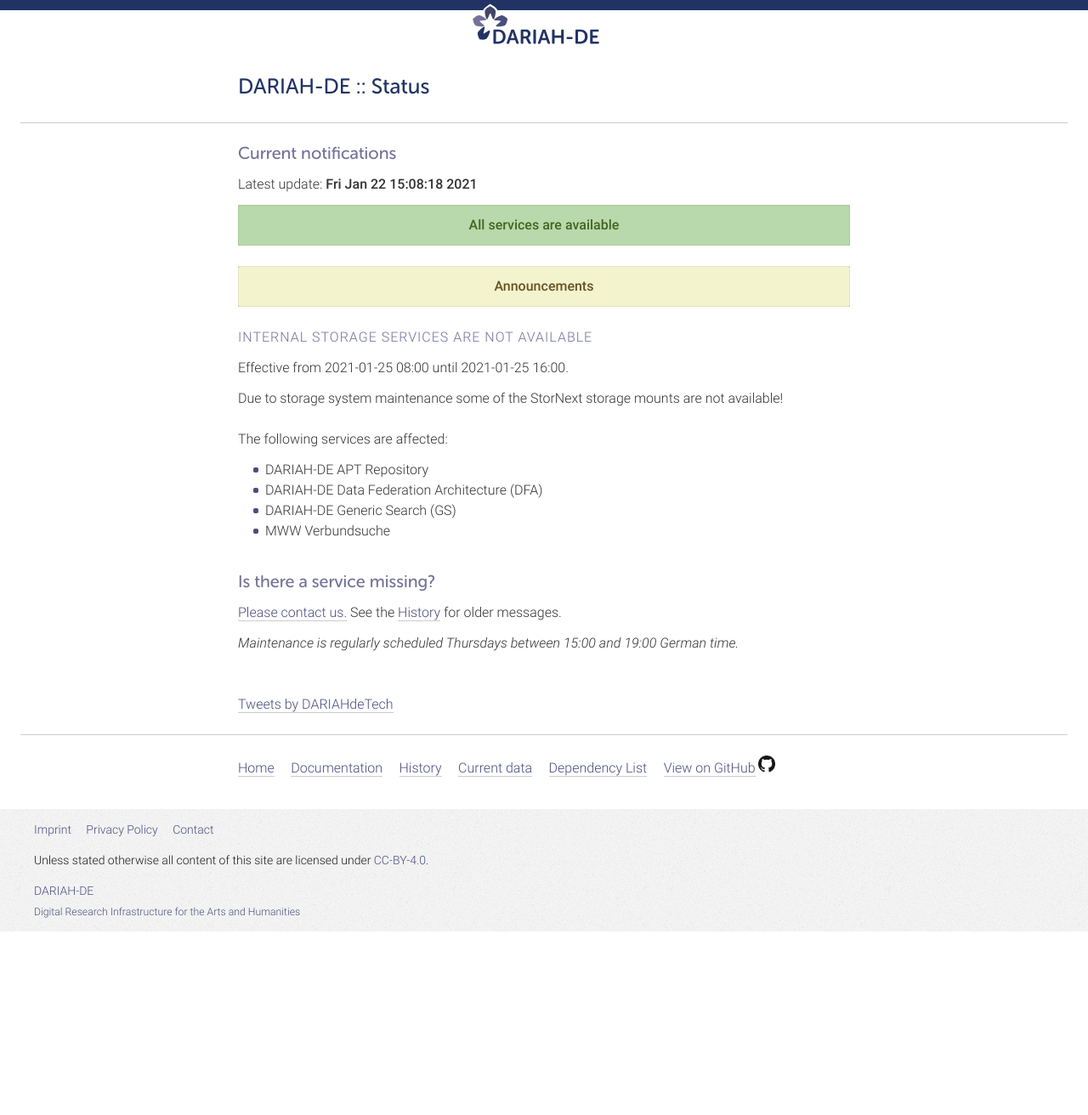
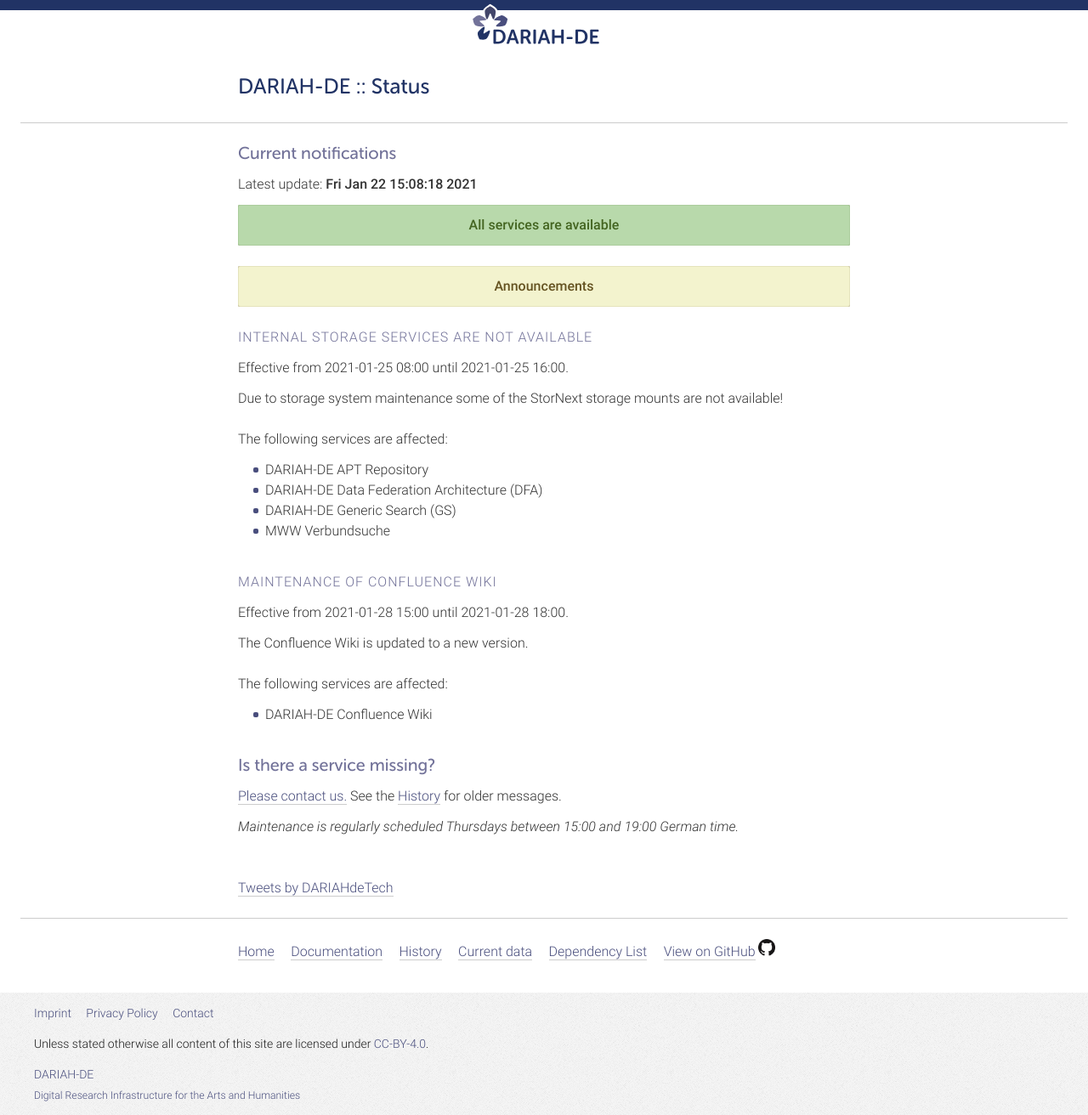
Before and after one commit to DARIAH-DE/status, a Jekyll site: the page built from index.md, in a window 1280 px wide. Shown: the whole page at 85% size. Built offline with Jekyll 4.4.1, drawn with Linux system fonts in a browser that asks for light colours; comment, search, counter and statistics services are not loaded; before the commit the page ends 1096 px from its top, so only the background shows below that.

Commit message:
wartung wiki

```diff
--- a/_data/announcements.yaml
+++ b/_data/announcements.yaml
@@ -7,9 +7,9 @@
   affected:
     - '/infrastructure/gwdg-stornext'
 - title: 'Maintenance of Confluence Wiki'
-  date_start: '2020-12-17 15:00'
-  date_end: '2020-12-17 18:00'
-  hide: true
+  date_start: '2021-01-28 15:00'
+  date_end: '2021-01-28 18:00'
+  hide: false
   description: 'The Confluence Wiki is updated to a new version.'
   affected:
     - '/services/confluence'
```
